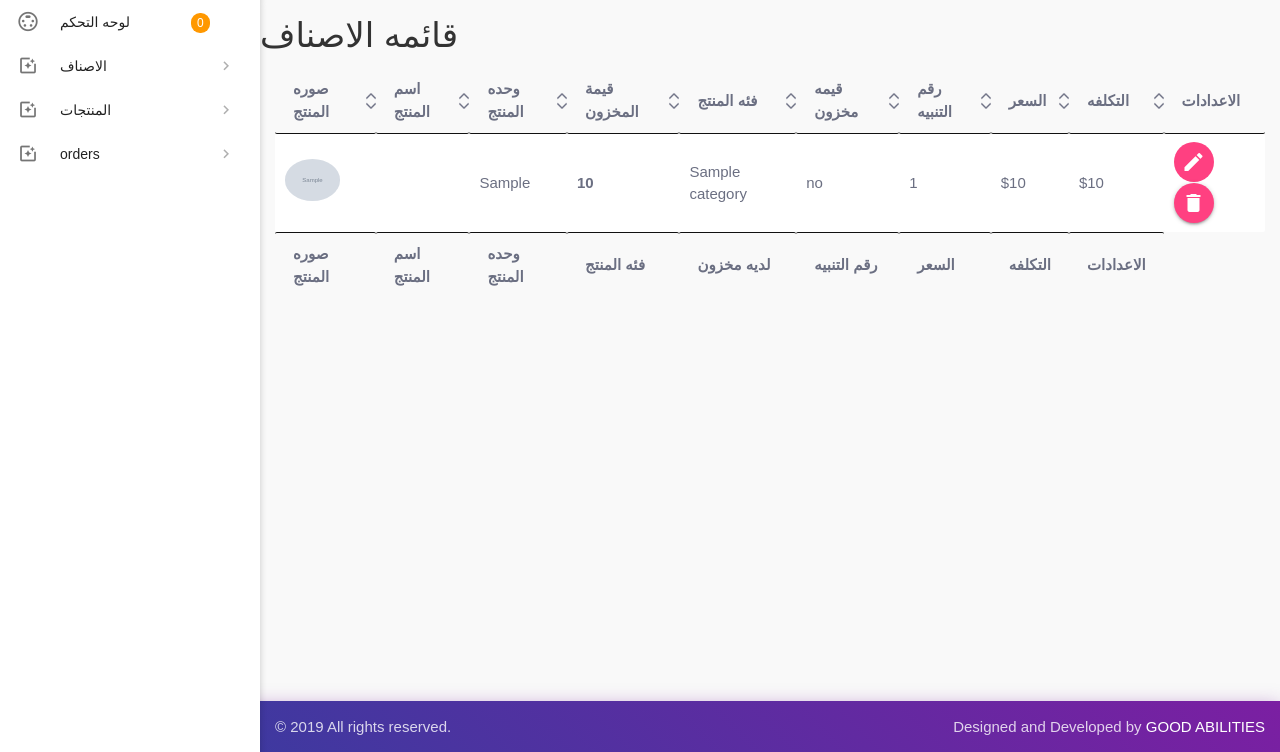
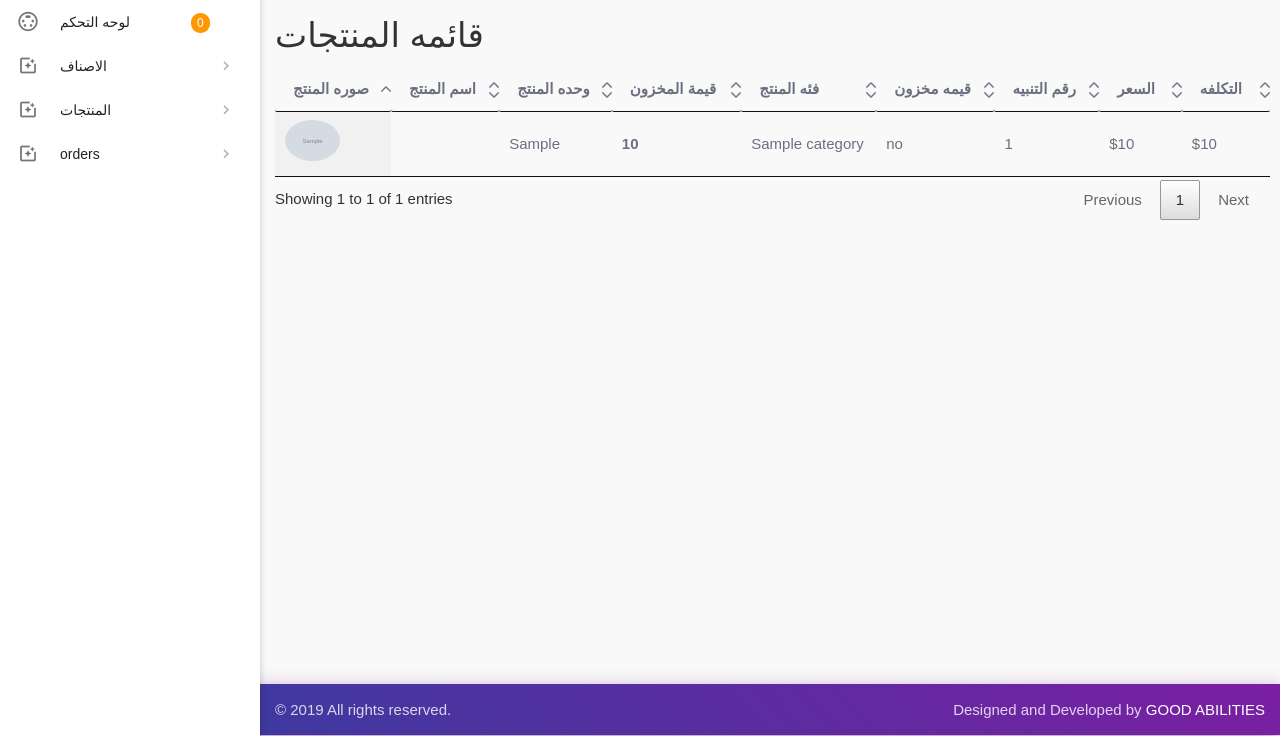
Before and after one commit to ibrahim-good-abilities/ecafe, a Laravel app: page /items/index in a window 1280 px wide. Shown: the part 64-816 px from the top of the page. Run offline with Laravel 8, Linux system fonts and the light colour scheme; tables that the repository leaves empty hold one stand-in row (values such as "Sample post"); grey boxes marked "Sample" are stand-in pictures; data that the repository does not hold is empty; style sheets or scripts are compiled from the project's sources; some web fonts are replaced.

Commit message:
enhance layout

```diff
--- a/resources/views/items/add-item.blade.php
+++ b/resources/views/items/add-item.blade.php
@@ -32,7 +32,7 @@
                     <label for="first_name">{{ __('Item Name') }}</label>
                  </div>
                  <div class="input-unit col s12">
-                    <input  name="Item_unit" id="item-unit" type="number" class="validate" placeholder="{{ __('Add Item Unit') }}">
+                    <input  name="Item_unit" id="item-unit" type="text" class="validate" placeholder="{{ __('Add Item Unit') }}">
                     <label  >{{ __('Item Unit') }}</label>
                  </div>
                  <div class="input-unit col s12">
--- a/resources/views/items/index.blade.php
+++ b/resources/views/items/index.blade.php
@@ -15,8 +15,8 @@
 </div>
 @endif
 <div class="row">
-    <h4 class="card-title">قائمه الاصناف</h4>
     <div class="col s12">
+        <h4 class="card-title">قائمه المنتجات</h4>
         <table id="data-table-simple" class="display">
             <thead>
                 <tr>
@@ -60,19 +60,6 @@
                 </tr>
                 @endforeach
             </tbody>
-            <tfoot>
-                <tr>
-                    <th>صوره المنتج</th>
-                    <th>اسم المنتج</th>
-                    <th>وحده المنتج</th>
-                    <th>فئه المنتج</th>
-                    <th>لديه مخزون</th>
-                    <th>رقم التنبيه</th>
-                    <th>السعر</th>
-                    <th>التكلفه</th>
-                    <th>الاعدادات</th>
-                </tr>
-            </tfoot>
         </table>
     </div>
 </div>
```
Also changed, not shown: database/migrations/2019_09_26_075951_create_customers_table.php (renamed from database/migrations/2019_09_25_133244_create_customers_table.php), database/migrations/2019_09_26_080123_create_orders_table.php (renamed from database/migrations/2019_09_25_132902_create_orders_table.php), database/migrations/2019_09_26_080207_create_order_line_table.php (renamed from database/migrations/2019_09_25_135129_create_order_line_table.php).
